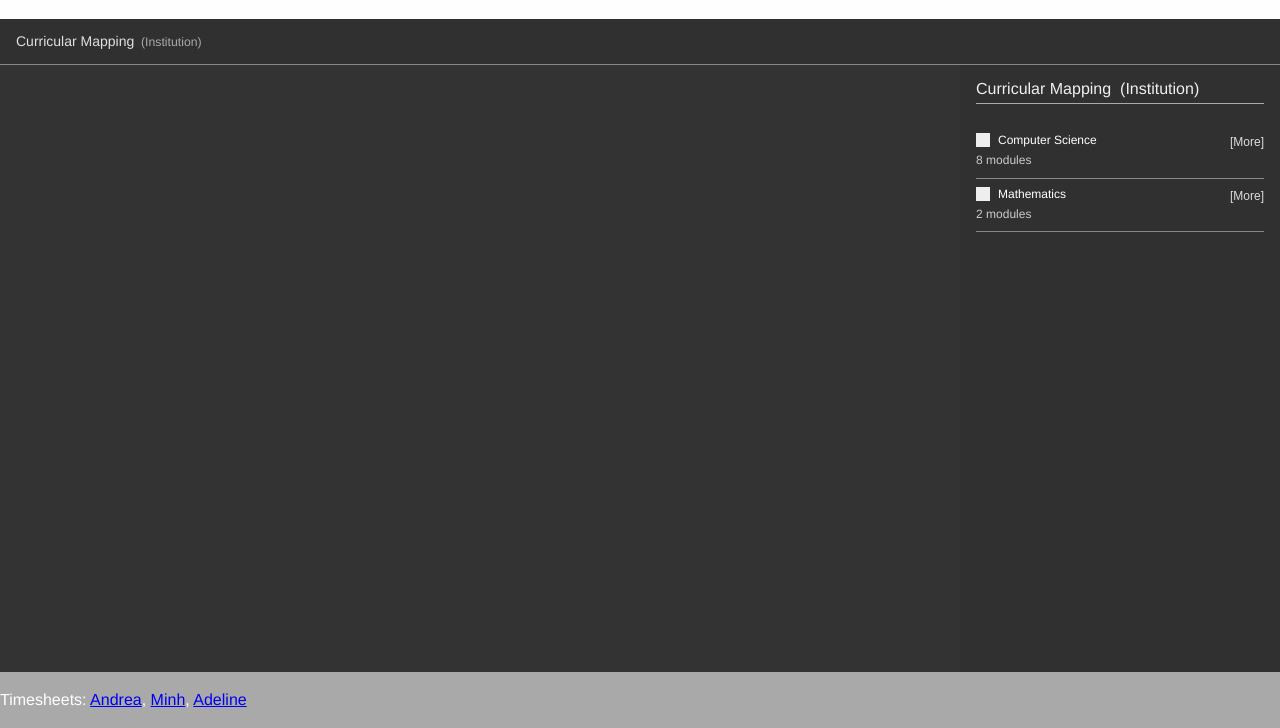
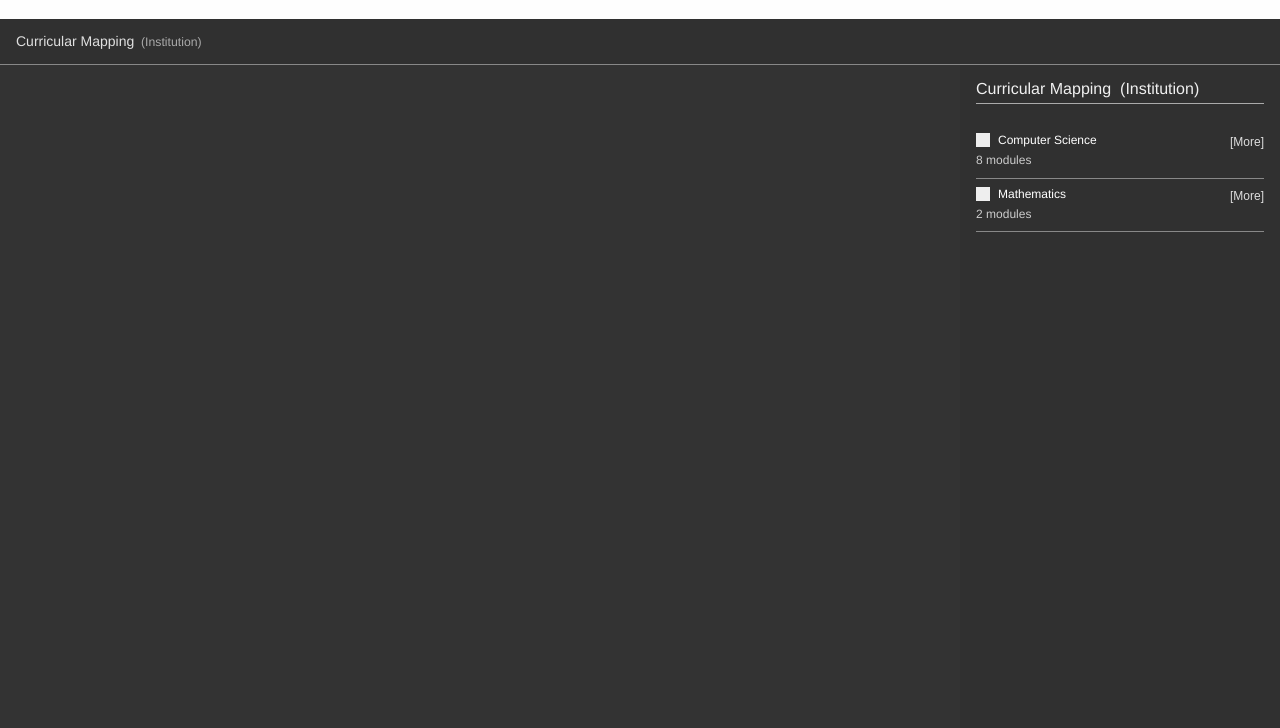
Before and after one commit to kmanasil/adelintai.github.io, a website: page index.html in a window 1280 px wide. Shown: the part 72-800 px from the top of the page. Drawn offline with nearby package versions, Linux system fonts and the light colour scheme.

Commit message:
Update index.html

```diff
--- a/index.html
+++ b/index.html
@@ -10,29 +10,9 @@
   -->
   <script src="https://cdnjs.cloudflare.com/ajax/libs/jquery/3.2.1/jquery.js"></script>
   <script src="https://cdnjs.cloudflare.com/ajax/libs/lodash.js/4.17.4/lodash.min.js"></script>
-
-  <style>
-    .footer {
-      position: fixed;
-      left: 0;
-      bottom: 0;
-      width: 100%;
-      background-color: darkgrey;
-      color: white;
-      text-align: left;
-    }
-    </style>
 </head>
 <body>
   <div id="root" style="height: 100%"></div>
-<div class="footer">
-  <p>
-    Timesheets:
-    <a href="https://docs.google.com/spreadsheets/d/1JRNUDZ9PVXkUF3XwrLrtHHdBG9lLNTI7leNhDvpsGEs/edit?usp=sharing">Andrea</a>,
-    <a href="https://docs.google.com/spreadsheets/d/1DwRkZtwKSRPzxcLXOk2Y2uqS0dalKZ4mEQkcQQnlZdU/edit#gid=442329341">Minh</a>,
-    <a href="https://docs.google.com/spreadsheets/d/1yY-vn4HSbI_ZjZCb0ZOi5_O6JbcIlNeK9rbfxNOX5X8/edit?usp=sharing">Adeline</a>
-  </p>
-</div>
 </body>
 
 <h1>Xoces example</h1>
```
